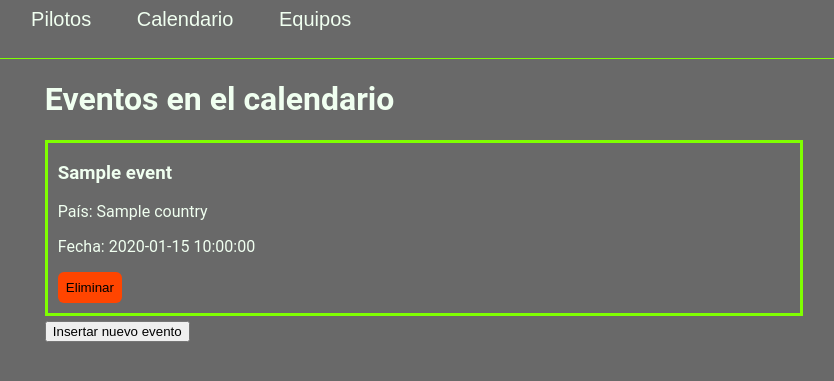
After one commit to Rebun13/ALS, a Python web app: template templates/event.html in a window 1280 px wide. The commit adds this page. Shown: the top 381 px of the page, without its empty margins (216-1050 px from the left). Run offline with Jinja, Linux system fonts and the light colour scheme; the template is opened without the code that fills it: most values are stand-ins (such as "Sample title", 1, 10 or a date in 2020).

Commit message:
Terminada la funcion Events, pero con un error en la recarga al borrar eventos

```diff
--- a/app.yaml
+++ b/app.yaml
@@ -9,8 +9,8 @@ handlers:
   static_files: favicon.ico
   upload: favicon\.ico
 
-- url: /calendar
-  script: handlers.calendar.app
+- url: /event
+  script: handlers.event.app
 
 - url: /teams
   script: handlers.teams.app
--- a/handlers/teams.py
+++ b/handlers/teams.py
@@ -95,7 +95,6 @@ class TeamHandler(webapp2.RequestHandler):
 
         elif post_type == "remove" and nombre:
             team = Team.query(Team.name == nombre).fetch(1)[0]
-            print(team)
             team.key.delete()
 
         elif post_type == "freelance" and nombre:
--- /dev/null
+++ b/templates/event.html
@@ -0,0 +1,123 @@
+<!DOCTYPE html>
+<html lang="en">
+<head>
+    <meta charset="UTF-8">
+    <title>Carreras</title>
+    <style>
+        nav {
+            height: 50px;
+            text-align: center;
+            background: dimgray;
+            color: black;
+            font-size: 20px;
+            padding-left: 50px;
+            padding-right: 50px;
+            font-family: Arial,serif;
+            border-bottom: chartreuse 1px solid;
+        }
+        body {
+            background: dimgrey;
+            color: honeydew;
+            font-family: Roboto,sans-serif;
+        }
+        nav a {
+            text-decoration: none;
+            color: honeydew;
+            padding: 20px;
+        }
+        nav a:hover {
+            color: chartreuse;
+        }
+        #nav-container {
+            width: 60%;
+        }
+        #main-container {
+            width: 60%;
+            margin: auto;
+        }
+        #table-container {
+            margin: auto;
+        }
+        #header-logo {
+            height: 15px;
+            width: 15px;
+        }
+        .update-button {
+            background: chartreuse;
+            padding: 8px;
+            border-radius: 6px;
+            border-style: none;
+        }
+        .remove-button {
+            background: orangered;
+            padding: 8px;
+            border-radius: 6px;
+            border-style: none;
+        }
+        .event-box {
+            border: solid chartreuse;
+            margin-bottom: 5px;
+            padding-left: 10px;
+            padding-bottom: 10px;
+        }
+
+    </style>
+</head>
+<body>
+    <nav>
+        <div id="nav-container">
+            <a href="/">Pilotos</a>
+            <a href="/event">Calendario</a>
+            <a href="/teams">Equipos</a>
+        </div>
+    </nav>
+    <div id="main-container">
+        <h1>Eventos en el calendario</h1>
+        <div id="events-container">
+            {% for e in events %}
+            <div id="{{e.name}}}-container" class="event-box">
+                <h3 class="event-name">{{ e.name }}</h3>
+                <p class="event-name">País: {{ e.country }}</p>
+                <p class="event-date">Fecha: {{ e.date }}</p>
+                <button type="submit" class="remove-button" id="{{ e.name }}-remove" onclick="removeEvent('{{ e.name }}')">Eliminar</button>
+            </div>
+            {% else %}
+            <p id="no-events-banner">No hay eventos en el calendario</p>
+            {% endfor %}
+        </div>
+        <button id="insert-event-button" onclick="insertEventForm()">Insertar nuevo evento</button>
+        <div id="form-container" style="display: none;">
+            <form id="event-form" action="/event" method="post">
+                <label for="event-name-input">Nombre del evento: </label>
+                <input type="text" id="event-name-input" name="event-name-input" required/>
+
+                <label for="event-country-input">País del evento: </label>
+                <input type="text" id="event-country-input" name="event-country-input" required/>
+
+                <label for="event-date-input">Fecha del evento: </label>
+                <input type="date" id="event-date-input" name="event-date-input" required/>
+
+                <button type="submit">Insertar</button>
+            </form>
+        </div>
+    </div>
+
+    <script>
+        function insertEventForm() {
+            document.getElementById("form-container").style.display = "block"
+            document.getElementById("insert-event-button").style.display = "none"
+        }
+
+        function removeEvent(id) {
+            let formData = new FormData();
+            formData.append("event-name-input", id);
+            formData.append("form", "remove");
+
+            let request = new XMLHttpRequest();
+            request.open("POST", "/event");
+            request.send(formData);
+        }
+    </script>
+
+
+</body>
--- a/templates/main.html
+++ b/templates/main.html
@@ -61,7 +61,7 @@
     <nav>
         <div id="nav-container">
             <a href="/">Pilotos</a>
-            <a href="/calendar">Calendario</a>
+            <a href="/event">Calendario</a>
             <a href="/teams">Equipos</a>
         </div>
     </nav>
--- a/templates/teams.html
+++ b/templates/teams.html
@@ -65,7 +65,7 @@
         <div id="nav-container">
             <!-- <a href="/"><img src="./static/logo.png" id="header-logo" alt="logo"/></a> -->
             <a href="/">Pilotos</a>
-            <a href="/calendar">Calendario</a>
+            <a href="/event">Calendario</a>
             <a href="/teams">Equipos</a>
         </div>
     </nav>
```
Also changed, not shown: handlers/event.py (added, +59 -0 lines), model/EventDto.py (added, +10 -0 lines), handlers/calendar.py (deleted), 9 other files.
